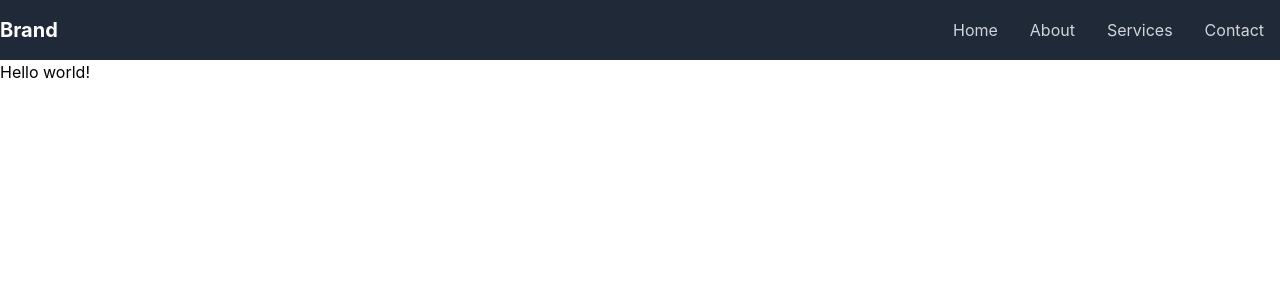
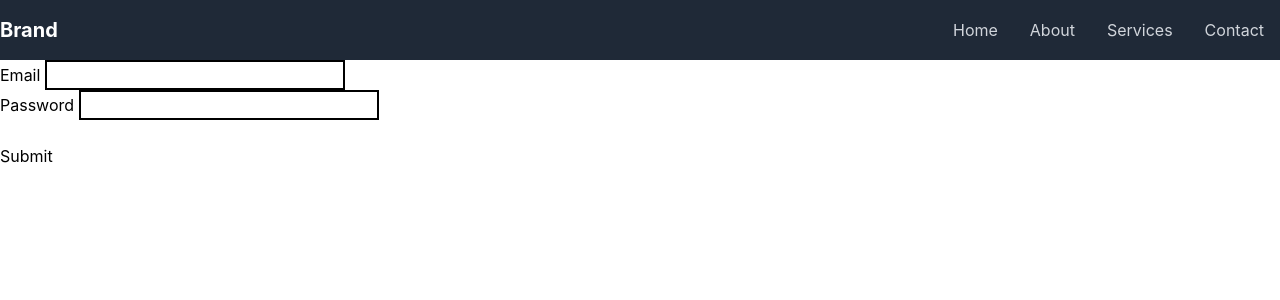
Before and after one commit to nayangupta0503/react-demo, a React (Create React App) app: page / in a window 1280 px wide. Shown: the top 300 px of the page. Built offline with nearby package versions, Linux system fonts and the light colour scheme.

Commit message:
firestore added

```diff
--- a/package.json
+++ b/package.json
@@ -6,6 +6,7 @@
     "@testing-library/jest-dom": "^5.17.0",
     "@testing-library/react": "^13.4.0",
     "@testing-library/user-event": "^13.5.0",
+    "firebase": "^10.12.2",
     "react": "^18.3.1",
     "react-dom": "^18.3.1",
     "react-router-dom": "^6.23.1",
--- a/src/App.jsx
+++ b/src/App.jsx
@@ -1,10 +1,44 @@
 import React, { Component }  from 'react';
+import { db } from './firebase';
+import { collection, addDoc } from 'firebase/firestore';
+import './style/style.css';
 export default function App() {
+  const inputStyle = {
+  backgroundColor: '#fff', // White background
+  border: '2px solid #000', // Black border
+  padding: '10px', // Padding for space inside the input
+  fontSize: '16px', // Font size for readability
+  color: '#000', // Text color
+  outline: 'none', // Remove the default outline
+  width: '300px', // Increase width
+  height: '30px', // Remove the default outline
+};
+
+const submit = async (event) => {
+  event.preventDefault();
+  const email = document.getElementById('email').value;
+  const password = document.getElementById('password').value;
+
+  try {
+    // Add a new document in the "users" collection
+    await addDoc(collection(db, 'users'), {
+      email: email,
+      password: password,
+    });
+    alert(`Email: ${email}\nPassword: ${password}\nData stored in Firestore.`);
+  } catch (e) {
+    console.error('Error adding document: ', e);
+    alert('Error storing data in Firestore.');
+  }
+};
+
   return (
     <>
-    <div>
-      Hello world!
-    </div>
+    <form onSubmit={submit}>
+     Email <input style={inputStyle} type="email" id="email"/><br />
+     Password <input style={inputStyle} type="password" id="password"/><br /><br />
+     <button type='submit' id='submit'>Submit</button>
+    </form>
     </>
   )
 }
--- /dev/null
+++ b/src/firebase.js
@@ -0,0 +1,22 @@
+// src/firebase.js
+import { initializeApp } from 'firebase/app';
+import { getFirestore } from 'firebase/firestore';
+
+// Your web app's Firebase configuration
+const firebaseConfig = {
+    apiKey: "AIzaSyAlUvVYK_u6ntMRSbzR1FSNMtS1HiF7QyQ",
+    authDomain: "test-63c24.firebaseapp.com",
+    projectId: "test-63c24",
+    storageBucket: "test-63c24.appspot.com",
+    messagingSenderId: "542427163114",
+    appId: "1:542427163114:web:af85e9431126f54d63ea93",
+    measurementId: "G-8QYV8WLG6S"
+  };
+
+// Initialize Firebase
+const app = initializeApp(firebaseConfig);
+
+// Initialize Firestore
+const db = getFirestore(app);
+
+export { db };
--- a/src/index.js
+++ b/src/index.js
@@ -13,6 +13,10 @@ import {
 const router = createBrowserRouter([
   {
     path: "/",
+    element: <App />,
+  },
+  {
+    path: "/save",
     element: <App />,
   },
   {
--- /dev/null
+++ b/src/pages/save.jsx
@@ -0,0 +1,9 @@
+import React from 'react'
+
+const save = () => {
+  return (
+    <h1>data inserted</h1>
+  )
+}
+
+export default save
--- /dev/null
+++ b/src/style/style.css
@@ -0,0 +1,20 @@
+input {
+    background-color: #fff; /* White background */
+    border: 2px solid #000; /* Black border */
+    padding: 10px; /* Padding for space inside the input */
+    font-size: 16px; /* Font size for readability */
+    color: #000; /* Text color */
+    outline: none; /* Remove the default outline */
+    width: 300px; /* Increase width */
+    height: 30px; /* Decrease height */
+  }
+
+  input:focus {
+    border-color: #007BFF; /* Change border color when focused */
+    box-shadow: 0 0 5px rgba(0, 123, 255, 0.5); /* Add a shadow when focused */
+  }
+
+  input::placeholder {
+    color: #888; /* Gray color for placeholder text */
+    opacity: 1; /* Ensure the opacity is set to 1 for visibility */
+  }
```
Also changed, not shown: 1 other file (tests, documents, lock files or other folders).
